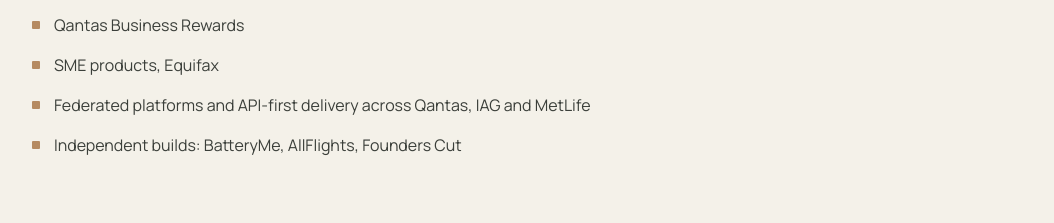
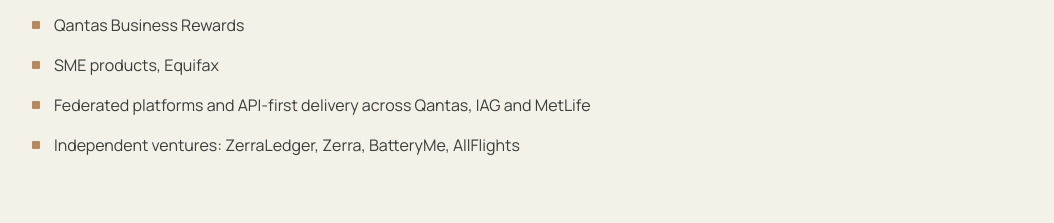
Before and after one commit to mindbuilt/monaro8, a plain HTML site: page services/index.html in a window 1280 px wide. Shown: the part 2664-2887 px from the top of the page, without its empty margins (112-1166 px from the left). Drawn offline with Linux system fonts and the light colour scheme.

Commit message:
Update 'Experience behind it' section on services page
- Remove Founders Cut (paused product)
- Add ZerraLedger and Zerra
- Rename to 'ventures' for clarity

```diff
--- a/services/index.html
+++ b/services/index.html
@@ -238,7 +238,7 @@
         <li>Qantas Business Rewards</li>
         <li>SME products, Equifax</li>
         <li>Federated platforms and API-first delivery across Qantas, IAG and MetLife</li>
-        <li>Independent builds: BatteryMe, AllFlights, Founders Cut</li>
+        <li>Independent ventures: ZerraLedger, Zerra, BatteryMe, AllFlights</li>
       </ul>
     </div>
   </section>
```
